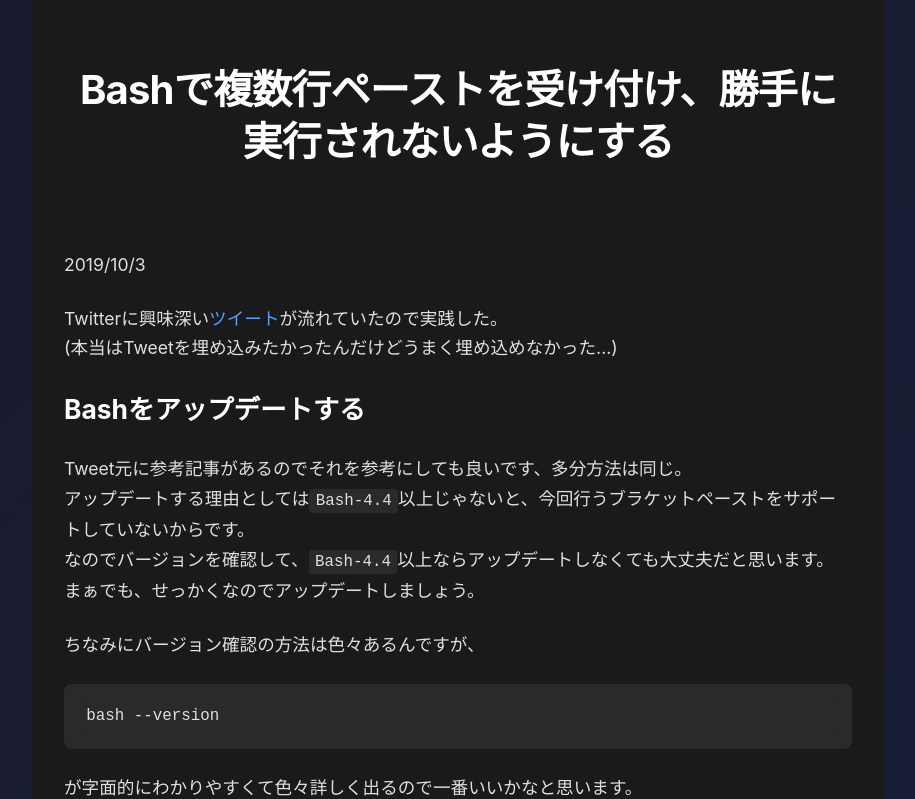
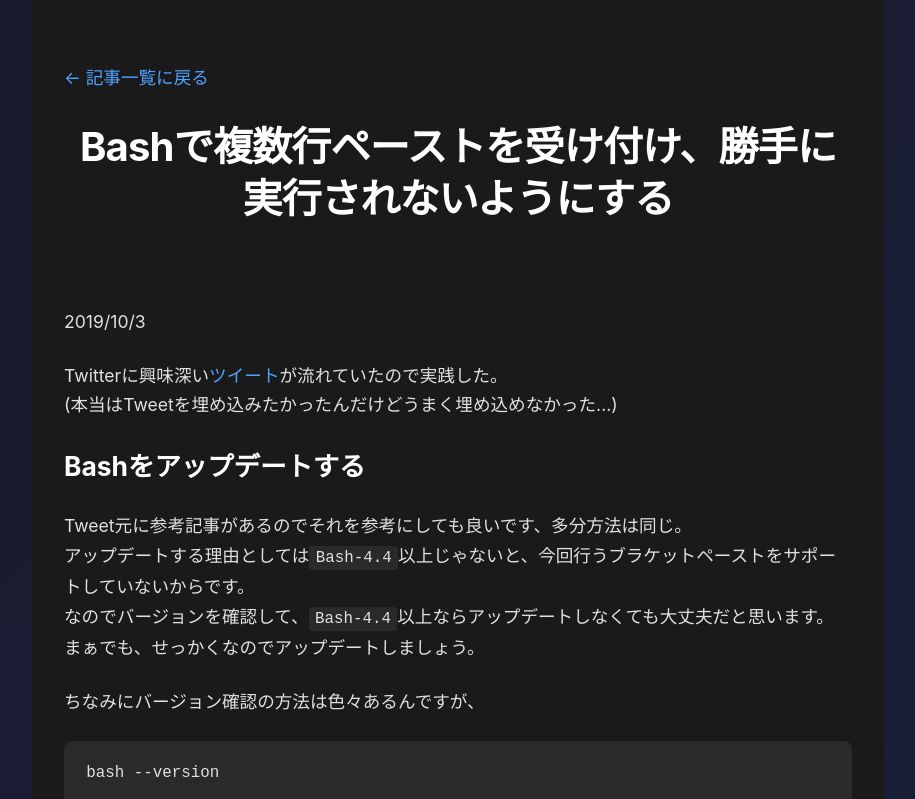
Before and after one commit to rhiroe/rhiroe.github.io, a Next.js app: page /blog/accept_multi-line_paste_in_bash in a window 1280 px wide. Shown: the top 799 px of the page, without its empty margins (182-1097 px from the left). Built offline with nearby package versions, Linux system fonts and the light colour scheme.

Commit message:
feat: add back link to blog post for easier navigation; update styles for back link

```diff
--- a/src/pages/blog/[slug].tsx
+++ b/src/pages/blog/[slug].tsx
@@ -2,6 +2,7 @@ import { NextPage, InferGetStaticPropsType } from "next";
 import { useRouter } from "next/router";
 import ErrorPage from "next/error";
 import Head from "next/head";
+import Link from "next/link";
 import 'highlight.js/styles/github-dark.css';
 import styles from "~/styles/Blog.module.css";
 import { getAllPosts, getPostBySlug } from "~/lib/getContentIndex";
@@ -55,6 +56,9 @@ const BlogPage: NextPage<Props> = ({ post }) => {
             </Head>
             <main className={styles.main}>
                 <article>
+                    <Link href="/blog" className={styles.backLink}>
+                        ← 記事一覧に戻る
+                    </Link>
                     <h1 className={styles.title}>{post.title}</h1>
                     <div className={styles.grid}>
                         <div>
--- a/src/styles/Blog.module.css
+++ b/src/styles/Blog.module.css
@@ -109,6 +109,22 @@ article > .grid {
     color: #1a1a1a;
 }
 
+.backLink {
+    display: block;
+    color: #4da3ff;
+    text-decoration: none;
+    font-size: 1.1rem;
+    margin-bottom: 2rem;
+    transition: color 0.3s ease;
+    max-width: 1200px;
+    width: 100%;
+    margin: 0 auto 2rem;
+}
+
+.backLink:hover {
+    color: #74b7ff;
+}
+
 /* 記事ページのスタイル */
 .title {
     color: #ffffff;
@@ -188,6 +204,11 @@ article > .grid {
         padding: 0 1rem;
     }
 
+    .backLink {
+        font-size: 1rem;
+        padding: 0 1rem;
+    }
+
     .grid div {
         font-size: 1rem;
         padding: 0 1rem;
```
